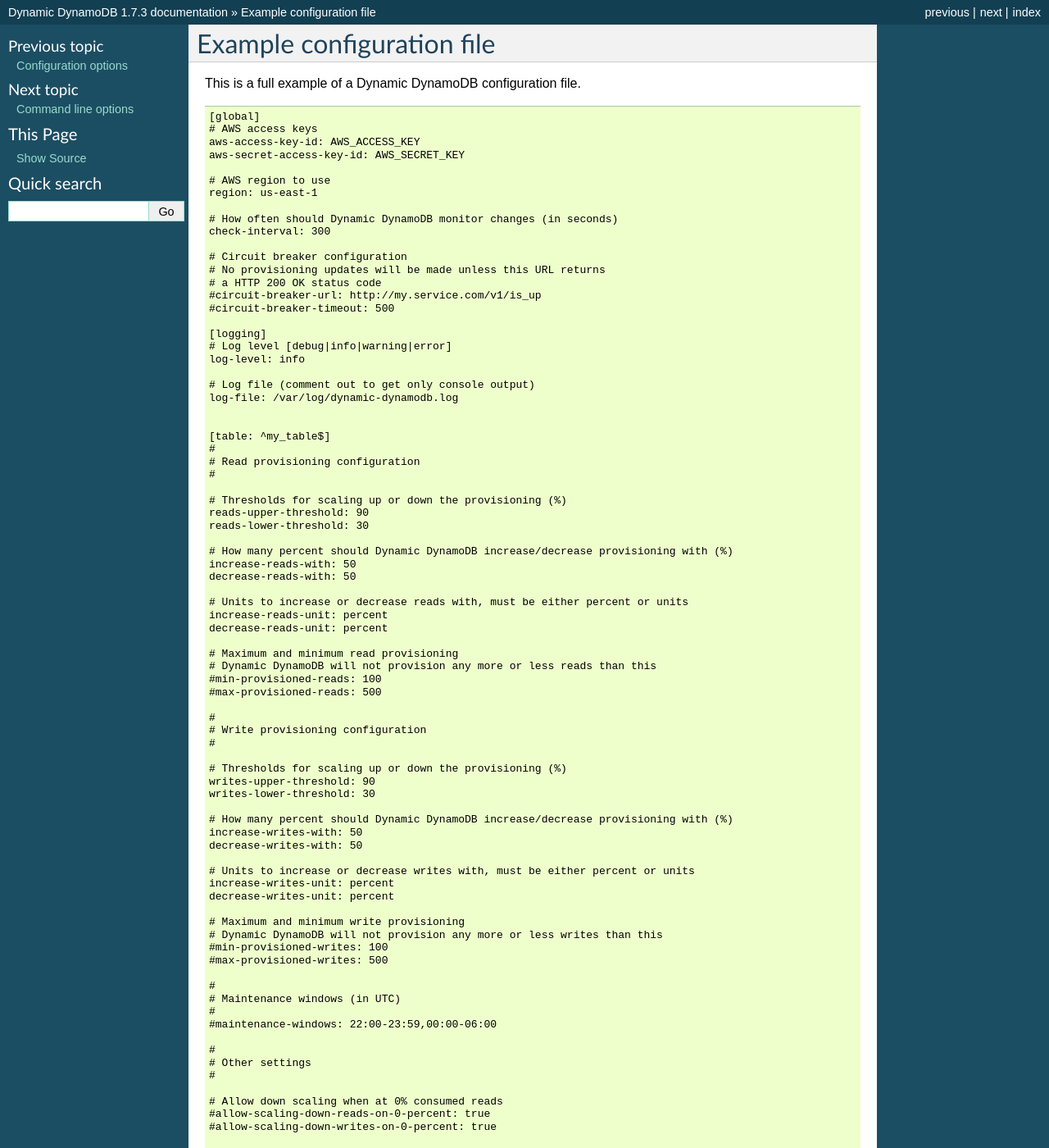
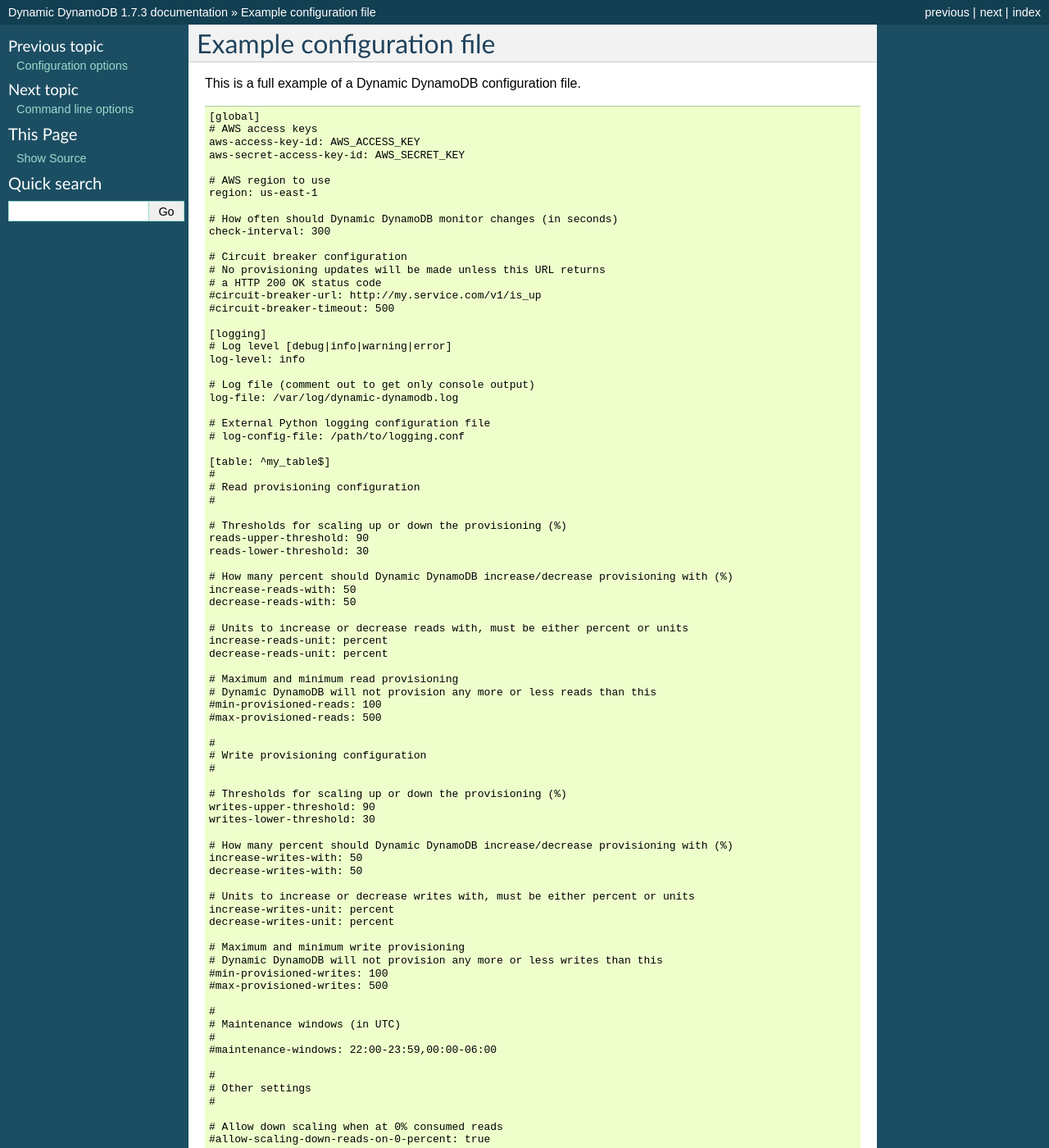
Before and after one commit to sebdah/dynamic-dynamodb, a Sphinx documentation site: the page built from docs/example_configuration.rst, in a window 1280 px wide and 1400 px high. Shown: the whole window at 82% size. Built offline with Sphinx 7.4.7, drawn with Linux system fonts in a browser that asks for light colours; some of the changed text lies outside the part shown.

Commit message:
Added config file support for external logging config #74

```diff
--- a/docs/example_configuration.rst
+++ b/docs/example_configuration.rst
@@ -30,6 +30,8 @@
     # Log file (comment out to get only console output)
     log-file: /var/log/dynamic-dynamodb.log
 
+    # External Python logging configuration file
+    # log-config-file: /path/to/logging.conf
 
     [table: ^my_table$]
     #
--- a/example-dynamic-dynamodb.conf
+++ b/example-dynamic-dynamodb.conf
@@ -22,6 +22,8 @@
 # Log file (comment out to get only console output)
 log-file: /var/log/dynamic-dynamodb.log
 
+# External Python logging configuration file
+# log-config-file: /path/to/logging.conf
 
 [table: ^my_table$]
 #
```
